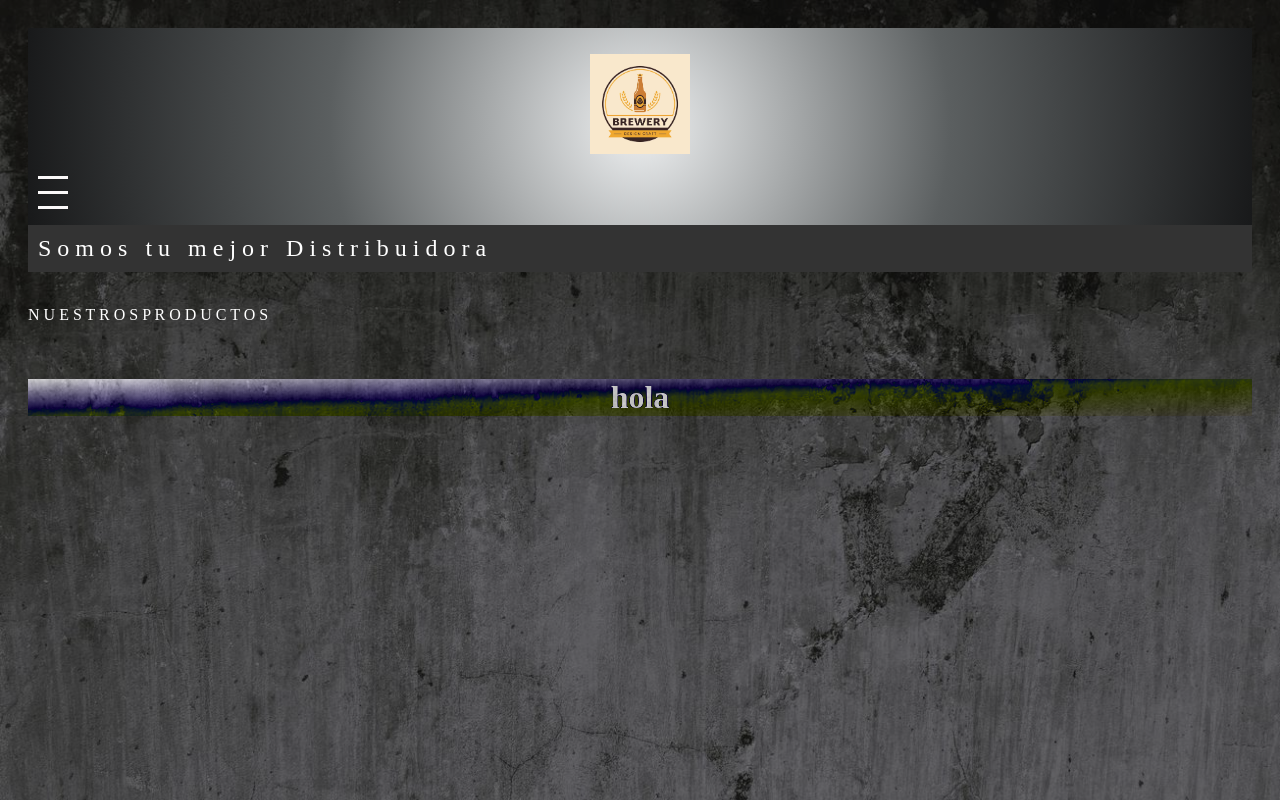
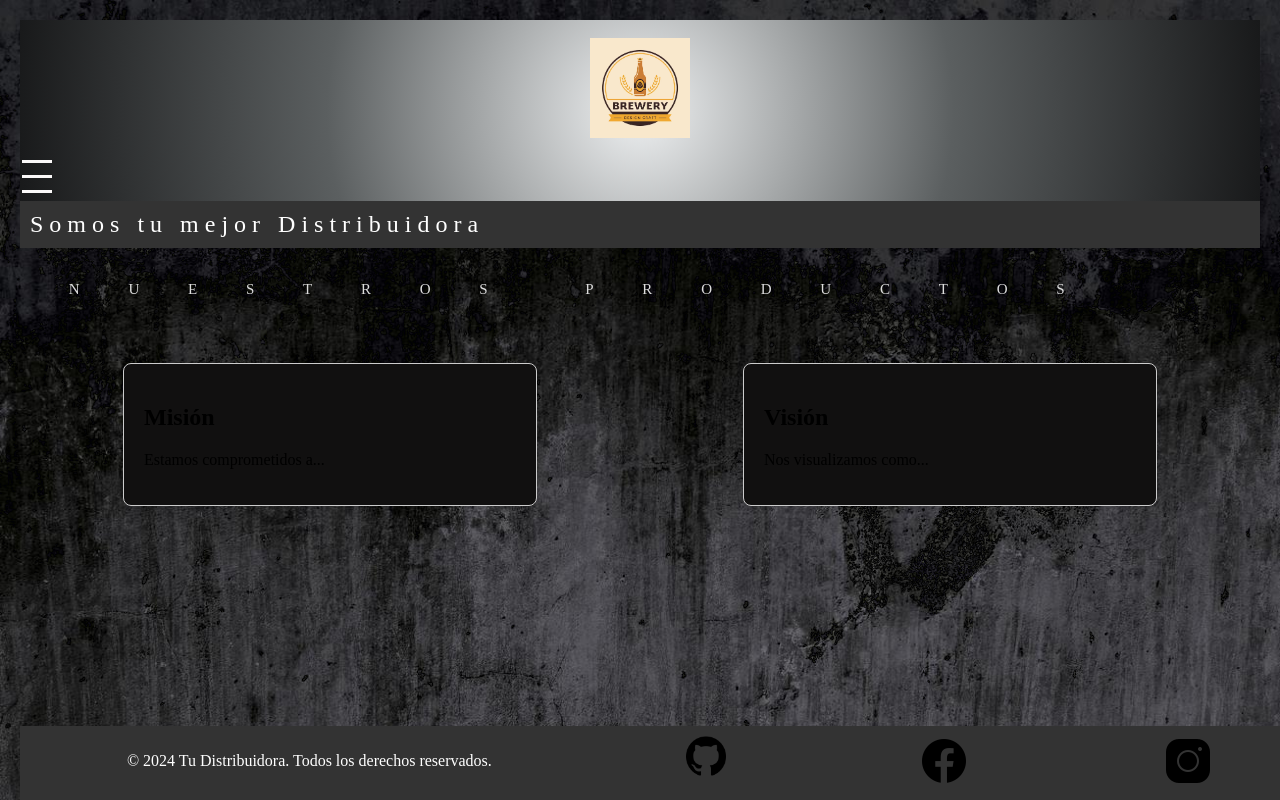
Before and after one commit to Emilianolandi/Distriform, a PHP site: page / in a window 1280 px wide. Run offline with PHP 8.4, Linux system fonts and the light colour scheme; data that the repository does not hold is empty.

Commit message:
trabajando con css

```diff
--- a/index.php
+++ b/index.php
@@ -35,7 +35,7 @@
 </nav>
 <div class="title">
 
-<span style="--letra-index: 1;">S</span>
+        <span style="--letra-index: 1;">S</span>
         <span style="--letra-index: 2;">o</span>
         <span style="--letra-index: 3;">m</span>
         <span style="--letra-index: 4;">o</span>
@@ -82,8 +82,6 @@
         <span style="--letra-index: 7;">O</span>
         <span style="--letra-index: 8;">S</span>
         <span style="--letra-index: 9;"></span>
-        <span style="--letra-index: 10;"></span>
-        <span style="--letra-index: 11;"></span>
         <span style="--letra-index: 12;">P</span>
         <span style="--letra-index: 13;">R</span>
         <span style="--letra-index: 14;">O</span>
@@ -98,15 +96,49 @@
         <span style="--letra-index: 23;"></span>
 
     </p>
+</div>
     <?php include 'productos.php'?>
 
 
 <div id="cards-container">
+
+
+<div class="datos_emp">
+<div class="tarjeta_word" id="misionTarjeta" onclick="mostrarInformacion('mision')">
+    <h2>Misión</h2>
+    <p>Estamos comprometidos a...</p>
+</div>
+
+<div class="tarjeta_word" id="visionTarjeta" onclick="mostrarInformacion('vision')">
+    <h2>Visión</h2>
+    <p>Nos visualizamos como...</p>
+</div>
+
+<div class="informacion" id="informacionMision">
+    <h2>Misión</h2>
+    <p>En [Nombre de la Distribuidora], nos dedicamos a ofrecer productos de alta calidad y servicios excepcionales a nuestros clientes...</p>
+    <button onclick="ocultarInformacion('mision')">Cerrar</button>
+</div>
+
+<div class="informacion" id="informacionVision">
+    <h2>Visión</h2>
+    <p>Nos visualizamos como líderes reconocidos en la industria de distribución, destacando por nuestra excelencia operativa y compromiso con la satisfacción del cliente...</p>
+    <button onclick="ocultarInformacion('vision')">Cerrar</button>
+</div>
 </div>
 </div>
 <br>
+    <br>
 <footer>
-    <h1>hola</h1>
+<p>&copy; 2024 Tu Distribuidora. Todos los derechos reservados.</p>
+
+<a href="https://github.com/Emilianolandi" target="_blank"><img src="img/github_logo.png" alt="Facebook" width="40px", height="40px"></a>
+            <a href="#" target="_blank"><img src="img/face.png" alt="Twitter"></a>
+            <a href="#" target="_blank"><img src="img/insta.png" alt="Instagram"></a>
+
+
+
+
 </footer>
 </body>
 <script src="script.js"></script>
--- a/script.js
+++ b/script.js
@@ -2,3 +2,10 @@ function toggleMenu() {
     const menu = document.querySelector('.menu');
     menu.classList.toggle('active');
 }
+function mostrarInformacion(tipo) {
+    document.getElementById(`informacion${tipo.charAt(0).toUpperCase() + tipo.slice(1)}`).style.display = 'block';
+}
+
+function ocultarInformacion(tipo) {
+    document.getElementById(`informacion${tipo.charAt(0).toUpperCase() + tipo.slice(1)}`).style.display = 'none';
+}
--- a/stilos.css
+++ b/stilos.css
@@ -1,12 +1,11 @@
 body {
-  /* Estilo para un contenedor con color y textura rugosa */
 
-    background-color: #4a4a4a; /* Color de fondo */
-    background-image: url('FONDO.JPG'); /* Ruta de la imagen de textura rugosa */
-    background-size: cover; /* Ajusta el tamaño de la imagen para cubrir el contenedor */
-    background-blend-mode: overlay; /* Mezcla el color de fondo con la textura */
-    color: white; /* Color del texto, ajusta según sea necesario */
-    padding: 20px; /* Añade espacio alrededor del contenido */
+  margin: 0;
+  padding: 20px;
+    background-color: #4a4a4a;
+    background-image: url('img/FONDO.JPG'); /* Ruta de la imagen de textura rugosa */
+    background-size: cover; /* Ajusta  tamaño de la imagen para cubrir el contenedor */
+     background-blend-mode:difference;
 }
 
 
@@ -33,19 +32,66 @@ body {
     }
 }
 .title span {
-    display: inline-block; /* Para que cada letra ocupe su propio espacio */
-    opacity: 0.2; /* Inicialmente, las letras están ocultas */
-    animation: aparecerLetras 0.5s forwards; /* Aplicar la animación */
-    animation-delay: calc(0.1s * var(--letra-index)); /* Retraso para cada letra */
+    display: inline-block;
+    opacity: 0.2;
+    animation: aparecerLetras 0.5s forwards;
+    animation-delay: calc(0.1s * var(--letra-index));
 }
-/* ESTO PERTENECE AL MENU DE NAVEGACION */
+
+.title_card{
+    color: #ddd;
+    font-size: 15px;
+    display: flex;
+    justify-content: space-evenly;
+}
+.title_card {
+    overflow: hidden;
+    white-space: nowrap;
+}
+
+.title_card span {
+    display: inline-block;
+    opacity: 0;
+    transform: translateX(100%);
+    animation: fadeInRight 0.5s forwards;
+}
+
+
+@keyframes fadeInRight {
+    to {
+        opacity: 1;
+        transform: translateX(0);
+    }
+}
+
+/* retraso a cada letra para que aparezcan secuencialmente */
+.title_card span:nth-child(1) { animation-delay: 0.1s; }
+.title_card span:nth-child(2) { animation-delay: 0.2s; }
+.title_card span:nth-child(3) { animation-delay: 0.3s; }
+.title_card span:nth-child(4) { animation-delay: 0.4s; }
+.title_card span:nth-child(5) { animation-delay: 0.5s; }
+.title_card span:nth-child(6) { animation-delay: 0.6s; }
+.title_card span:nth-child(7) { animation-delay: 0.7s; }
+.title_card span:nth-child(8) { animation-delay: 0.8s; }
+.title_card span:nth-child(9) { animation-delay: 0.9s; }
+.title_card span:nth-child(10) { animation-delay: 0.10s; }
+.title_card span:nth-child(11) { animation-delay: 0.11s; }
+.title_card span:nth-child(12) { animation-delay: 0.12s; }
+.title_card span:nth-child(13) { animation-delay: 0.13s; }
+.title_card span:nth-child(14) { animation-delay: 0.14s; }
+.title_card span:nth-child(15) { animation-delay: 0.15s; }
+.title_card span:nth-child(16) { animation-delay: 0.16s; }
+.title_card span:nth-child(17) { animation-delay: 0.17s; }
+
+
+/* MENU DE NAVEGACION */
 .menu-icon {
     background: radial-gradient(circle, #eff1f2, #5b5f60, #18191a);
 
     cursor: pointer;
     display: flex;
     flex-direction: column;
-    padding: 10px;
+    padding: 2px;
 }
 
 .line {
@@ -249,6 +296,76 @@ h1{
     justify-content: center;
     text-align: center;
     font-size: 2em;
-    color: white; /* Color del texto */
+    color: white;
     mix-blend-mode: difference;
 }
+
+.tarjeta_word {
+    width: 30%;
+    background-color: #111010;
+    border: 1px solid #ccc;
+    border-radius: 8px;
+    padding: 20px;
+    margin: 20px;
+    box-shadow: 0 0 10px rgba(0, 0, 0, 0.1);
+    cursor: pointer;
+    transition: transform 0.3s ease;
+
+}
+
+
+.tarjeta_word:hover {
+    transform: scale(1.05);
+}
+
+.informacion {
+    display: none;
+    background-color: #0e0d0d;
+    border: 1px solid #ccc;
+    border-radius: 8px;
+    padding: 20px;
+    margin: 20px;
+    box-shadow: 0 0 10px rgba(0, 0, 0, 0.1);
+}
+
+.informacion button {
+    background-color: #3498db;
+    color: #fff;
+    padding: 10px;
+    border: none;
+    border-radius: 4px;
+    cursor: pointer;
+    margin-top: 10px;
+}
+.datos_emp{
+        display: flex;
+        justify-content: space-around;
+        align-items: flex-start;
+        flex-wrap: wrap;
+        margin-top: 30px;
+    }
+
+        footer {
+            display: flex;
+            justify-content: space-around;
+            background-color: #333;
+            color: #fff;
+            text-align: center;
+            padding: 10px;
+            position: fixed;
+            bottom: 0;
+            width: 100%;
+        }
+
+        .redes-sociales {
+            display: flex;
+            justify-content: center;
+            margin-top: 15px;
+        }
+
+        .redes-sociales a {
+            color: #fff;
+            text-decoration: none;
+            margin: 0 10px;
+            font-size: 16px;
+        }
```
Also changed, not shown: other parts of stilos.css (+27 -26 lines), form.html (+11 -0 lines), stylos.css (+19 -9 lines), img/FONDO.JPG (renamed from FONDO.JPG), img/card.jpg (renamed from card.jpg), img/card2.jpg (renamed from card2.jpg), img/face.png (added), img/github_logo.png (added), img/insta.png (added), slider.jpg (added).
